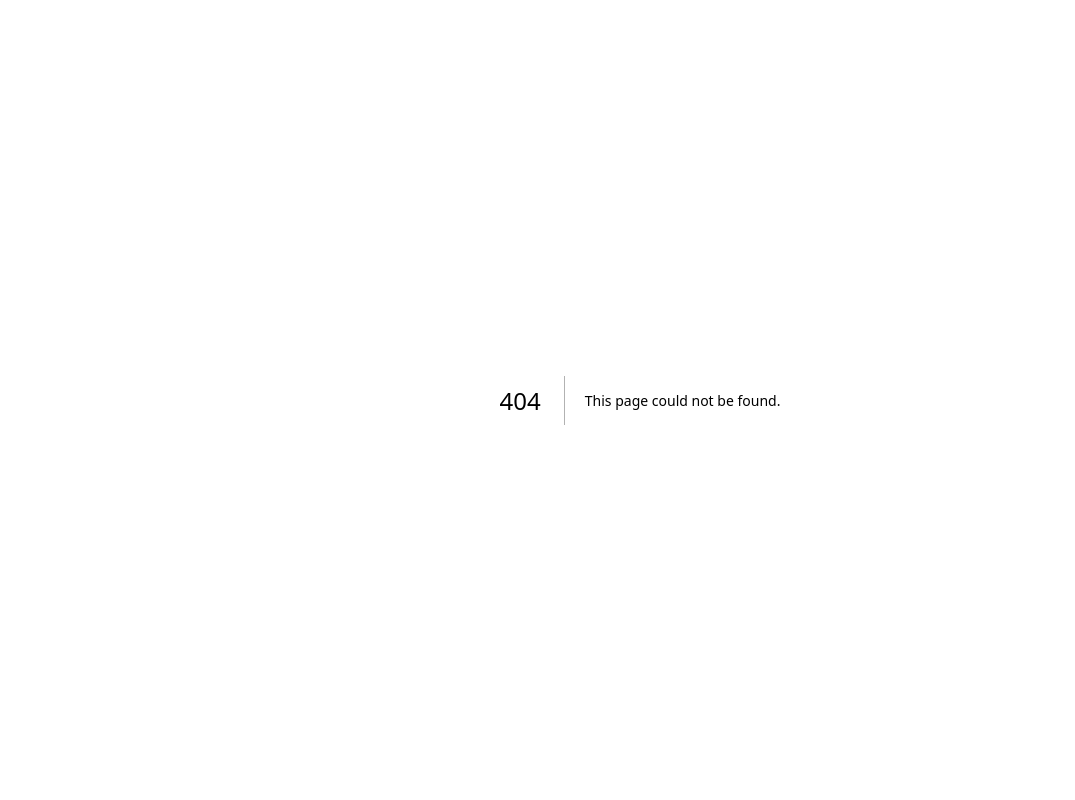
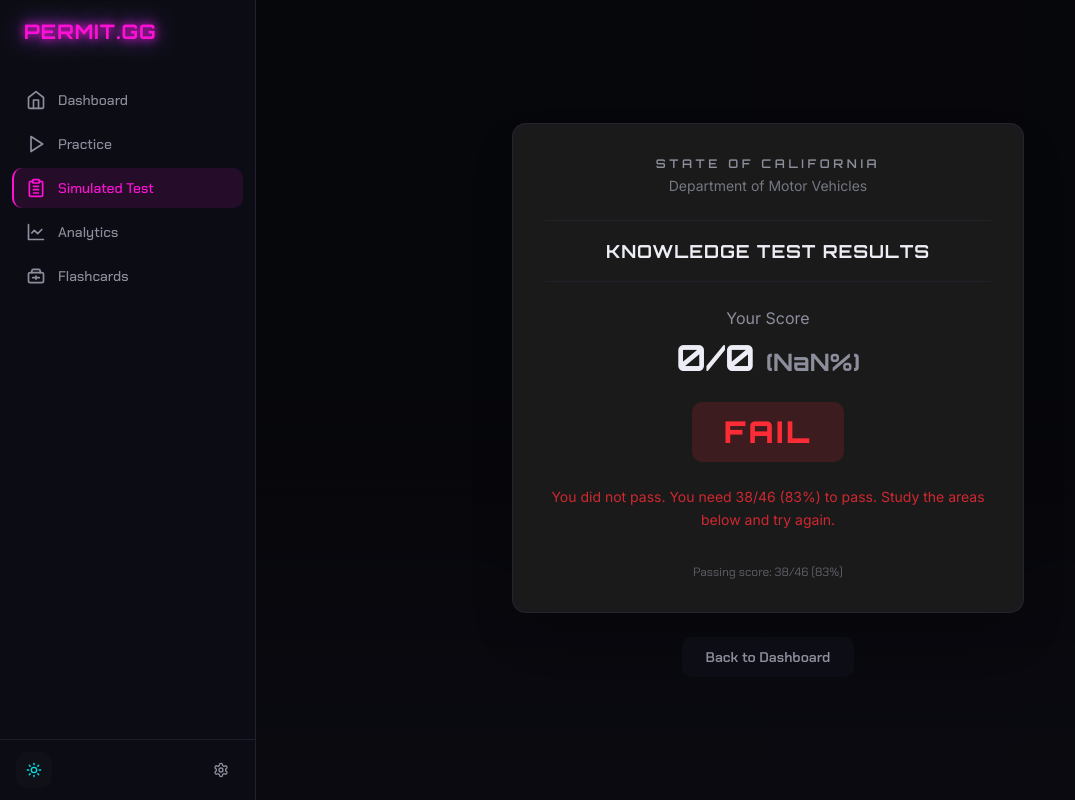
Before and after one commit to DarrellTang/permit-gg, a Next.js app: page /simulated-test/summary in a window 1280 px wide. Before the commit this address had no page. Shown: the whole page, without its empty margins (0-1075 px from the left). Built offline with nearby package versions, Linux system fonts and the light colour scheme.

Commit message:
feat(02-03): DMV result letter, sim test page, and dashboard wiring

```diff
--- a/src/app/(app)/dashboard/page.tsx
+++ b/src/app/(app)/dashboard/page.tsx
@@ -87,12 +87,12 @@ export default function DashboardPage() {
             </CardDescription>
           </CardHeader>
           <CardContent>
-            <button
-              disabled
-              className="rounded-lg bg-neon-purple/20 px-4 py-2 font-ui text-sm font-semibold text-neon-purple opacity-60 transition-all"
+            <Link
+              href="/simulated-test"
+              className="inline-block rounded-lg bg-neon-purple/20 px-4 py-2 font-ui text-sm font-semibold text-neon-purple transition-all hover:bg-neon-purple/30"
             >
-              Coming Soon
-            </button>
+              Start Sim Test
+            </Link>
           </CardContent>
         </Card>
 
--- /dev/null
+++ b/src/app/(app)/simulated-test/page.tsx
@@ -0,0 +1,5 @@
+import { QuizShell } from "@/components/quiz/quiz-shell"
+
+export default function SimulatedTestPage() {
+  return <QuizShell mode="sim" />
+}
--- /dev/null
+++ b/src/app/(app)/simulated-test/summary/page.tsx
@@ -0,0 +1,22 @@
+"use client"
+
+import { useRouter, useSearchParams } from "next/navigation"
+import { DmvResultLetter } from "@/components/summary/dmv-result-letter"
+import { useQuizStore } from "@/stores/quiz-store"
+
+export default function SimSummaryPage() {
+  const router = useRouter()
+  const searchParams = useSearchParams()
+  const sessionId = searchParams.get("session")
+
+  const score = useQuizStore((s) => s.score)
+  const totalQuestions = useQuizStore((s) => s.totalQuestions)
+
+  return (
+    <DmvResultLetter
+      score={score}
+      total={totalQuestions}
+      onBackToDashboard={() => router.push("/dashboard")}
+    />
+  )
+}
--- /dev/null
+++ b/src/components/summary/dmv-result-letter.tsx
@@ -0,0 +1,138 @@
+"use client"
+
+import { motion } from "motion/react"
+import { DMV_CONFIG } from "@/lib/constants/quiz-config"
+
+interface DmvResultLetterProps {
+  score: number
+  total: number
+  onBackToDashboard?: () => void
+}
+
+export function DmvResultLetter({
+  score,
+  total,
+  onBackToDashboard,
+}: DmvResultLetterProps) {
+  const percentage = Math.round((score / total) * 100)
+  const passed = score >= DMV_CONFIG.passingScore
+
+  return (
+    <div className="flex min-h-screen items-center justify-center bg-gradient-to-b from-background via-background to-muted/30 p-6">
+      <motion.div
+        initial={{ opacity: 0, y: 80, rotate: -2 }}
+        animate={{ opacity: 1, y: 0, rotate: 0 }}
+        transition={{
+          duration: 0.8,
+          ease: [0.16, 1, 0.3, 1],
+          rotate: { delay: 0.3, duration: 0.5 },
+        }}
+        className="w-full max-w-lg"
+      >
+        <div className="rounded-xl border border-border/60 bg-[#faf9f6] dark:bg-[#1a1a1a] p-8 shadow-2xl">
+          <div className="space-y-6 text-center">
+            <div className="space-y-1">
+              <p className="font-display text-xs font-semibold uppercase tracking-[0.3em] text-muted-foreground">
+                State of California
+              </p>
+              <p className="font-body text-sm text-muted-foreground/80">
+                Department of Motor Vehicles
+              </p>
+            </div>
+
+            <div className="border-y border-border/40 py-4">
+              <h1 className="font-display text-lg font-bold uppercase tracking-wider text-foreground">
+                Knowledge Test Results
+              </h1>
+            </div>
+
+            <div className="space-y-2">
+              <p className="font-body text-base text-muted-foreground">
+                Your Score
+              </p>
+              <p className="font-display text-4xl font-bold text-foreground">
+                {score}/{total}{" "}
+                <span className="text-2xl text-muted-foreground">
+                  ({percentage}%)
+                </span>
+              </p>
+            </div>
+
+            <motion.div
+              initial={{ scale: 0.5, opacity: 0 }}
+              animate={{ scale: 1, opacity: 1 }}
+              transition={{ delay: 0.6, duration: 0.4, ease: "backOut" }}
+            >
+              {passed ? (
+                <div className="inline-block rounded-lg bg-green-500/15 px-8 py-3">
+                  <span
+                    className="font-display text-3xl font-black uppercase tracking-widest text-green-500"
+                    style={{
+                      textShadow:
+                        "0 0 20px rgba(34, 197, 94, 0.4), 0 0 40px rgba(34, 197, 94, 0.2)",
+                    }}
+                  >
+                    PASS
+                  </span>
+                </div>
+              ) : (
+                <div className="inline-block rounded-lg bg-red-500/15 px-8 py-3">
+                  <span className="font-display text-3xl font-black uppercase tracking-widest text-red-500">
+                    FAIL
+                  </span>
+                </div>
+              )}
+            </motion.div>
+
+            <motion.div
+              initial={{ opacity: 0 }}
+              animate={{ opacity: 1 }}
+              transition={{ delay: 1.0, duration: 0.5 }}
+            >
+              {passed ? (
+                <p className="font-body text-sm leading-relaxed text-green-600 dark:text-green-400">
+                  Congratulations! You have passed the knowledge test.
+                </p>
+              ) : (
+                <p className="font-body text-sm leading-relaxed text-red-500/80">
+                  You did not pass. You need {DMV_CONFIG.passingScore}/
+                  {DMV_CONFIG.totalQuestions} (
+                  {Math.round(DMV_CONFIG.passingPercentage * 100)}%) to pass.
+                  Study the areas below and try again.
+                </p>
+              )}
+            </motion.div>
+
+            <motion.div
+              initial={{ opacity: 0 }}
+              animate={{ opacity: 1 }}
+              transition={{ delay: 1.2, duration: 0.5 }}
+              className="pt-2"
+            >
+              <p className="font-ui text-xs text-muted-foreground/60">
+                Passing score: {DMV_CONFIG.passingScore}/
+                {DMV_CONFIG.totalQuestions} (
+                {Math.round(DMV_CONFIG.passingPercentage * 100)}%)
+              </p>
+            </motion.div>
+          </div>
+        </div>
+
+        <motion.div
+          initial={{ opacity: 0 }}
+          animate={{ opacity: 1 }}
+          transition={{ delay: 2.0, duration: 0.5 }}
+          className="mt-6 flex justify-center"
+        >
+          <button
+            type="button"
+            onClick={onBackToDashboard}
+            className="rounded-lg bg-muted/50 px-6 py-2.5 font-ui text-sm font-semibold text-muted-foreground transition-all hover:bg-muted hover:text-foreground"
+          >
+            Back to Dashboard
+          </button>
+        </motion.div>
+      </motion.div>
+    </div>
+  )
+}
```
